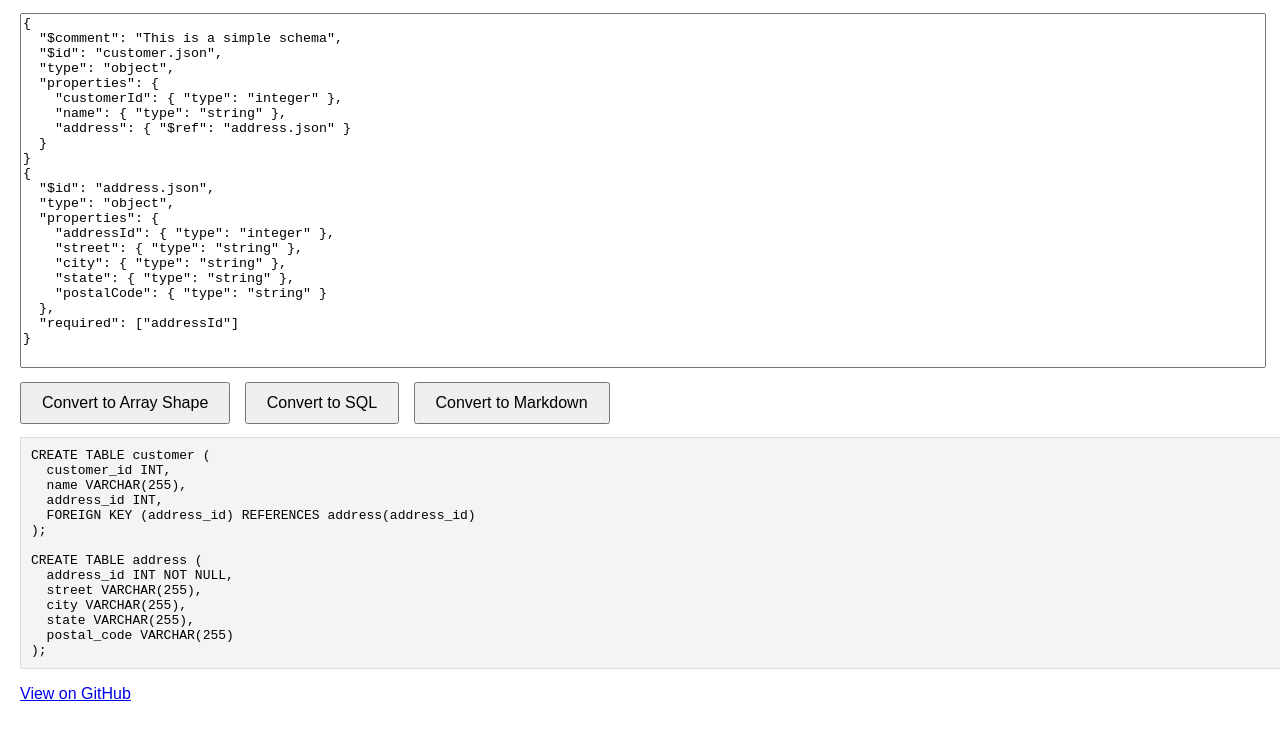
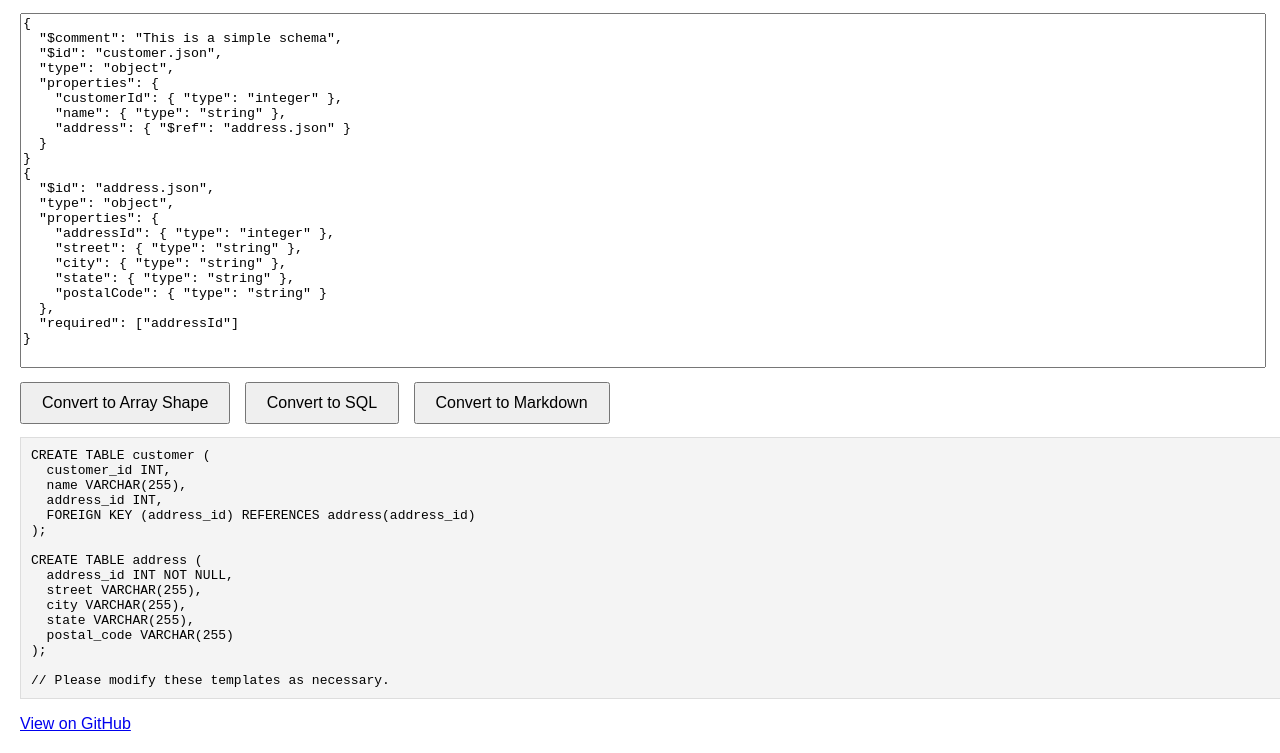
Before and after one commit to koriym/json-schema-connected, a website: page index.html in a window 1280 px wide. Both pictures are taken after a click on the button "Convert to SQL". Shown: the part 174-927 px from the top of the page. Before the commit the page ends 897 px from the top, so only its background shows below. Drawn offline with nearby package versions, Linux system fonts and the light colour scheme.

Commit message:
Add comment to SQL conversion output
A comment has been appended to the output of the JSON schema to SQL conversion. This comment prompts users to modify the generated SQL templates as necessary for their specific use-cases.

```diff
--- a/index.html
+++ b/index.html
@@ -153,7 +153,7 @@
     try {
       await loadAndRegisterSchemas(schemaTexts);
       const createTableSQL = window.sqlSchema.convertJsonSchemasToCreateTables(jsonSchemasText);
-      document.getElementById('result').textContent = createTableSQL;
+      document.getElementById('result').textContent = createTableSQL + "\n\n// Please modify these templates as necessary."
       hideToggle();
     } catch (error) {
       console.error('Error converting schemas to SQL:', error);
```
